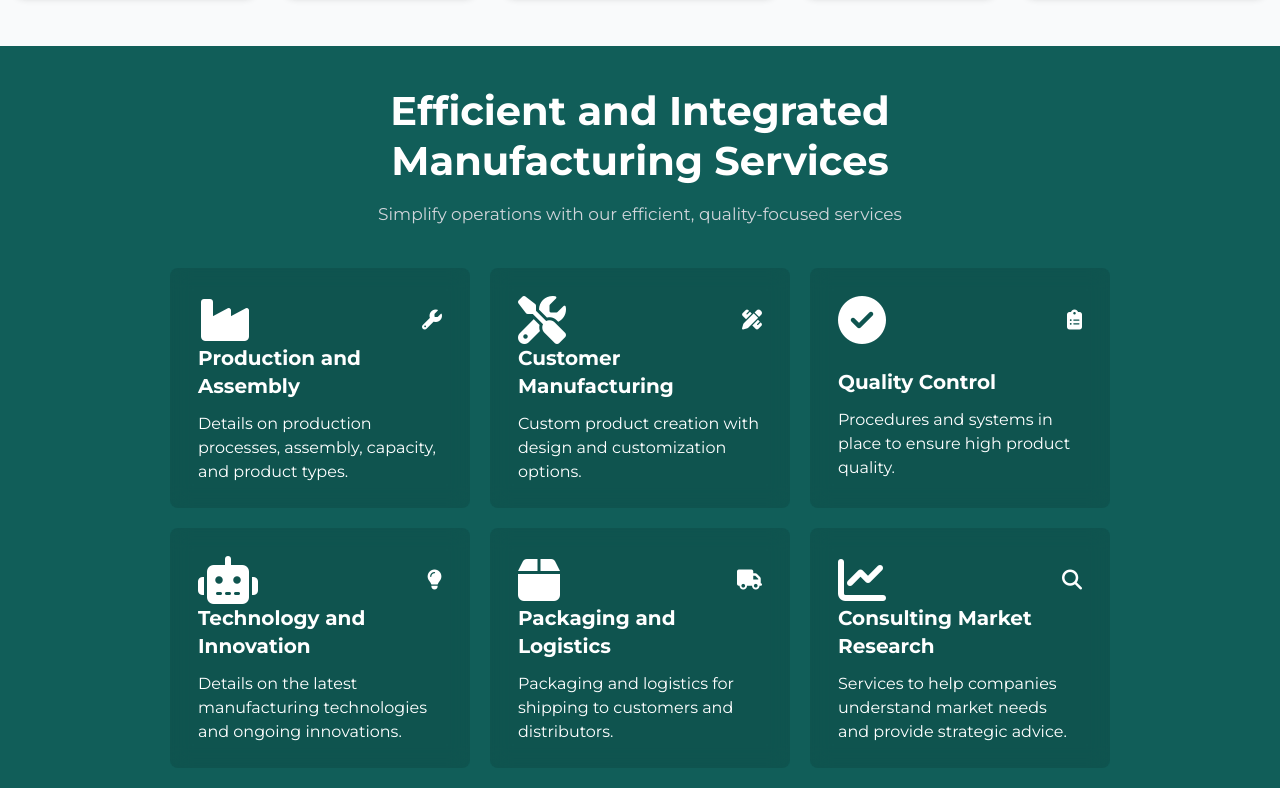
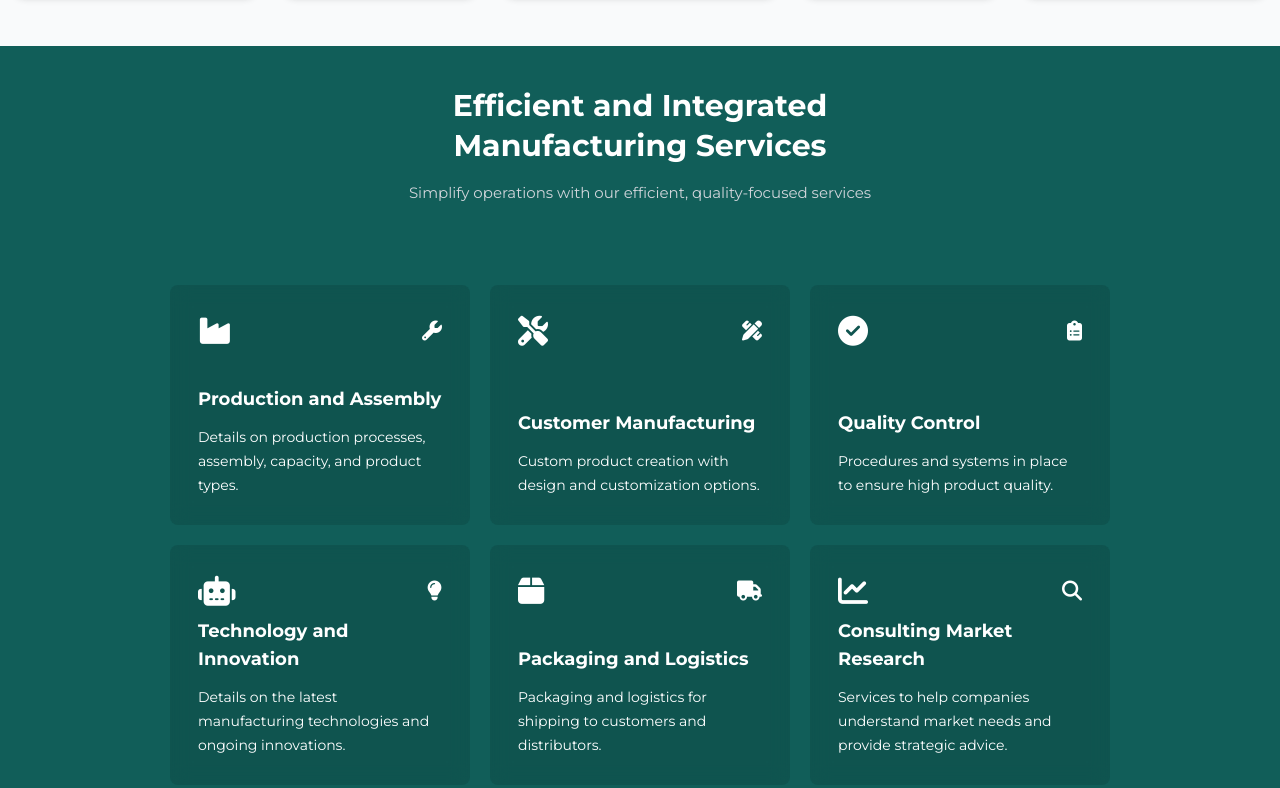
Before and after one commit to webDevYuri/Business-Landing-page, a plain HTML site: page index.html in a window 1280 px wide. Shown: the part 754-1542 px from the top of the page. Drawn offline with nearby package versions, Linux system fonts and the light colour scheme.

Commit message:
minimal changes

```diff
--- a/index.html
+++ b/index.html
@@ -87,69 +87,69 @@
     </main>
 
     <div class="p-10 bg-teal-800 h-[100vh]">
-        <div class="flex flex-col justify-center items-center text-center mb-10">
-            <h1 class="title text-[40px] text-white w-[540px] font-semibold mb-4 leading-[50px]">Efficient and Integrated Manufacturing Services</h1>
-            <span class="w-[540px] text-gray-300 text-[17px]">Simplify operations with our efficient, quality-focused services</span>
+        <div class="flex flex-col justify-center items-center text-center mb-20">
+            <h1 class="title text-[30px] text-white w-[540px] font-semibold mb-4 leading-[40px]">Efficient and Integrated Manufacturing Services</h1>
+            <span class="w-[540px] text-gray-300 text-[15px]">Simplify operations with our efficient, quality-focused services</span>
         </div>
         <div class="card-container items-center justify-center flex flex-wrap gap-5 text-white">
             <div class="card service-card p-7 rounded-lg w-[25%] h-[30vh] flex flex-col justify-between">
                 <div class="flex justify-between items-center">
-                    <i class="fa-solid fa-industry text-5xl"></i>
+                    <i class="fa-solid fa-industry text-3xl"></i>
                     <i class="fa-solid fa-wrench text-xl"></i>
                 </div>
                 <div>
-                    <h1 class="text-xl font-semibold mb-3">Production and Assembly</h1>
-                    <span>Details on production processes, assembly, capacity, and product types.</span>
+                    <h1 class="text-lg font-semibold mb-3">Production and Assembly</h1>
+                    <span class="text-sm">Details on production processes, assembly, capacity, and product types.</span>
                 </div>
             </div>
             <div class="card service-card p-7 rounded-lg w-[25%] h-[30vh] flex flex-col justify-between">
                 <div class="flex justify-between items-center">
-                    <i class="fa-solid fa-tools text-5xl"></i>
+                    <i class="fa-solid fa-tools text-3xl"></i>
                     <i class="fa-solid fa-pencil-ruler text-xl"></i>
                 </div>
                 <div>
-                    <h1 class="text-xl font-semibold mb-3">Customer Manufacturing</h1>
-                    <span>Custom product creation with design and customization options.</span>
+                    <h1 class="text-lg font-semibold mb-3">Customer Manufacturing</h1>
+                    <span class="text-sm">Custom product creation with design and customization options.</span>
                 </div>
             </div>
             <div class="card service-card p-7 rounded-lg w-[25%] h-[30vh] flex flex-col justify-between">
                 <div class="flex justify-between items-center">
-                    <i class="fa-solid fa-check-circle text-5xl"></i>
+                    <i class="fa-solid fa-check-circle text-3xl"></i>
                     <i class="fa-solid fa-clipboard-list text-xl"></i>
                 </div>
                 <div>
-                    <h1 class="text-xl font-semibold mb-3">Quality Control</h1>
-                    <span>Procedures and systems in place to ensure high product quality.</span>
+                    <h1 class="text-lg font-semibold mb-3">Quality Control</h1>
+                    <span class="text-sm">Procedures and systems in place to ensure high product quality.</span>
                 </div>
             </div>
             <div class="card service-card p-7 rounded-lg w-[25%] h-[30vh] flex flex-col justify-between">
                 <div class="flex justify-between items-center">
-                    <i class="fa-solid fa-robot text-5xl"></i>
+                    <i class="fa-solid fa-robot text-3xl"></i>
                     <i class="fa-solid fa-lightbulb text-xl"></i>
                 </div>
                 <div>
-                    <h1 class="text-xl font-semibold mb-3">Technology and Innovation</h1>
-                    <span>Details on the latest manufacturing technologies and ongoing innovations.</span>
+                    <h1 class="text-lg font-semibold mb-3">Technology and Innovation</h1>
+                    <span class="text-sm">Details on the latest manufacturing technologies and ongoing innovations.</span>
                 </div>
             </div>
             <div class="card service-card p-7 rounded-lg w-[25%] h-[30vh] flex flex-col justify-between">
                 <div class="flex justify-between items-center">
-                    <i class="fa-solid fa-box text-5xl"></i>
+                    <i class="fa-solid fa-box text-3xl"></i>
                     <i class="fa-solid fa-truck text-xl"></i>
                 </div>
                 <div>
-                    <h1 class="text-xl font-semibold mb-3">Packaging and Logistics</h1>
-                    <span>Packaging and logistics for shipping to customers and distributors.</span>
+                    <h1 class="text-lg font-semibold mb-3">Packaging and Logistics</h1>
+                    <span class="text-sm">Packaging and logistics for shipping to customers and distributors.</span>
                 </div>
             </div>
             <div class="card service-card p-7 rounded-lg w-[25%] h-[30vh] flex flex-col justify-between">
                 <div class="flex justify-between items-center">
-                    <i class="fa-solid fa-chart-line text-5xl"></i>
+                    <i class="fa-solid fa-chart-line text-3xl"></i>
                     <i class="fa-solid fa-search text-xl"></i>
                 </div>
                 <div>
-                    <h1 class="text-xl font-semibold mb-3">Consulting Market Research</h1>
-                    <span>Services to help companies understand market needs and provide strategic advice.</span>
+                    <h1 class="text-lg font-semibold mb-3">Consulting Market Research</h1>
+                    <span class="text-sm">Services to help companies understand market needs and provide strategic advice.</span>
                 </div>
             </div>
         </div>
@@ -243,8 +243,8 @@
 
     <div class="h-[100vh] p-10 pricing">
         <div class="flex flex-col justify-center items-center text-center mb-10">
-            <h1 class="title text-[40px] text-white w-[540px] font-semibold mb-4 leading-[50px]">Tailored Plans for Your Manufacturing Scale</h1>
-            <span class="w-[540px] text-gray-500 text-[17px]">Flexible pricing for any business size</span>
+            <h1 class="title text-[30px] text-white w-[540px] font-semibold mb-4 leading-[40px]">Tailored Plans for Your Manufacturing Scale</h1>
+            <span class="w-[540px] text-gray-500 text-[15px]">Flexible pricing for any business size</span>
         </div>
         <div class="items-center justify-center flex flex-col text-white">
             <div class="flex gap-[30px] mb-[30px]">
```
